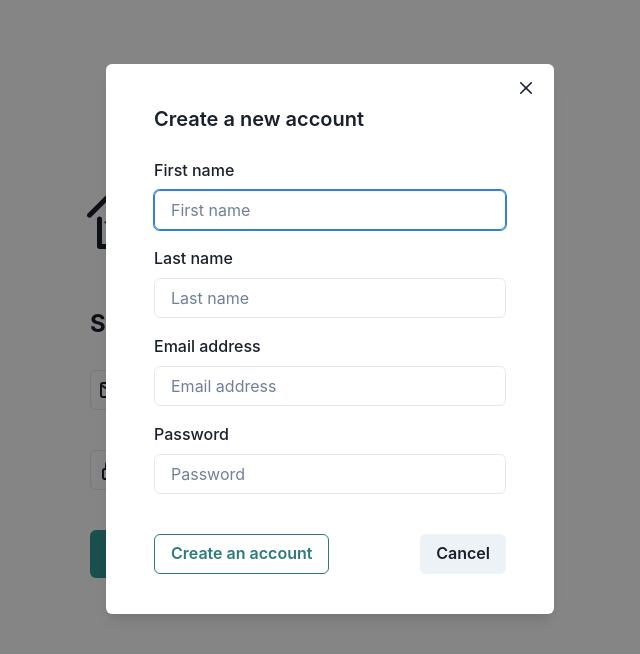
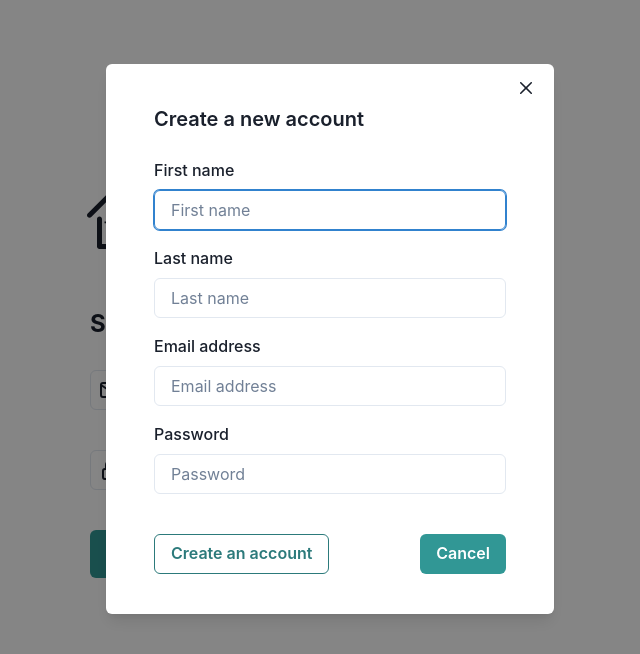
Before and after one commit to My-HEP/frontend, a React (Create React App) app: page / in a window 1280 px wide. Both pictures are taken after typing "name@example.com", "Sample123" into the empty fields and a click on the button "Create an account". Shown: the top 654 px of the page, without its empty margins (310-950 px from the left). Built offline with nearby package versions, Linux system fonts and the light colour scheme; no server answers.

Commit message:
Make cancel button teal

```diff
--- a/src/shared/components/CreateAccountModal.js
+++ b/src/shared/components/CreateAccountModal.js
@@ -96,7 +96,9 @@ function CreateAccountModal() {
               >
                 Create an account
               </Button>
-              <Button onClick={onClose}>Cancel</Button>
+              <Button colorScheme="teal" onClick={onClose}>
+                Cancel
+              </Button>
             </Stack>
           </ModalFooter>
         </ModalContent>
```
